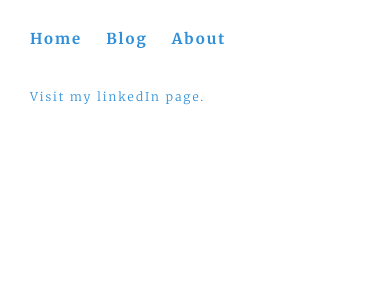
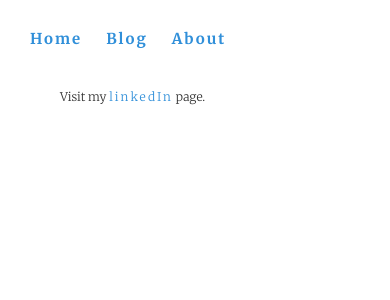
Before and after one commit to srirangamv/srirangamv.github.io, a Jekyll site: the page built from about/index.html, in a window 390 px wide. Shown: the top 300 px of the page. Built offline with Jekyll 4.4.1, drawn with Linux system fonts in a browser that asks for light colours; nearby versions of some CDN libraries; library files that are not in the unit come from our copies.

Commit message:
responsive changes.

```diff
--- a/about/index.html
+++ b/about/index.html
@@ -3,4 +3,6 @@
 title: About Vikram
 ---
 
-<a href="https://in.linkedin.com/in/vikramsrirangam" target="_blank">Visit my linkedIn page.</a>
+<div class="hs-outer">
+  Visit my <a href="https://in.linkedin.com/in/vikramsrirangam" target="_blank">linkedIn</a> page.
+</div>
--- a/css/style.css
+++ b/css/style.css
@@ -149,6 +149,10 @@
    font-size: 125%;
  }
 
+ .about{
+   display:none;
+ }
+
 .left{
   float:left;
 }
@@ -234,8 +238,8 @@
 /* Media Queries */
 @media screen and (max-width: 1024px) {
    .hs-outer {
-      width:auto;
-        overflow-y: scroll;
+      width:100%;
+      overflow-y: auto;
     }
     .about{
       display:none;
@@ -269,15 +273,15 @@
 
     .hs-outer {
         border: none;
-        width:auto;
-        overflow-y: scroll;
+        width:100%;
+        overflow-y: auto;
     }
 
-        .hs-outer, .hs-outer:first-child {
-            width: auto;
-            float: none;
-            overflow-y: auto;
-        }
+      .hs-outer:first-child {
+          width: 100%;
+          float: none;
+          overflow-y: auto;
+      }
 }
 
 @media only screen and (max-width: 640px) {
@@ -292,7 +296,7 @@
 
     .hs-outer {
         border: none;
-        width:auto;
+        width:100%;
         overflow-y: scroll;
     }
 
```
